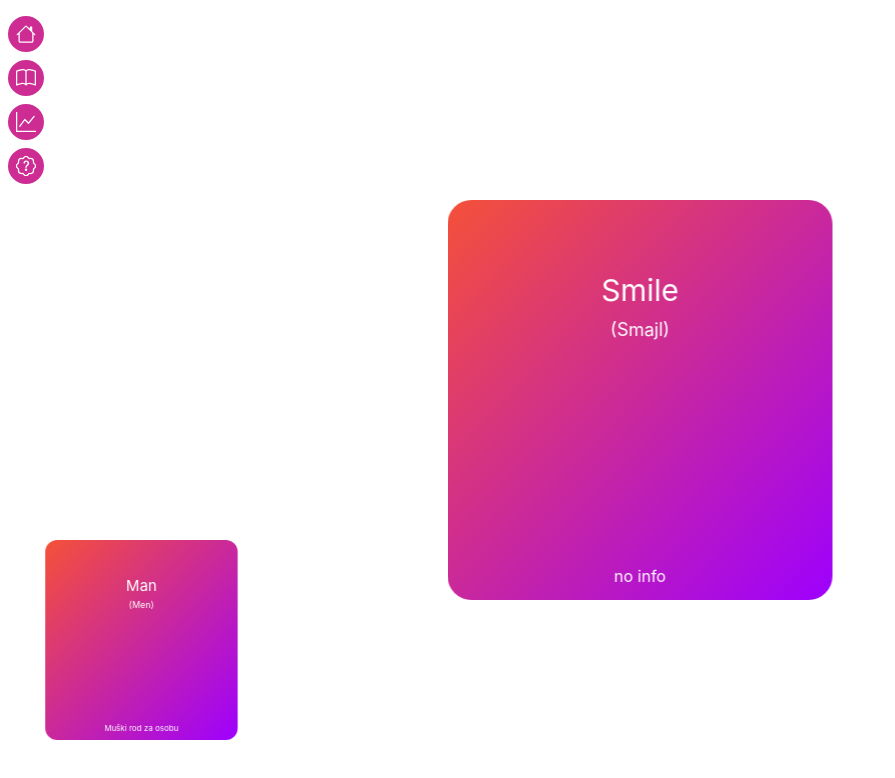
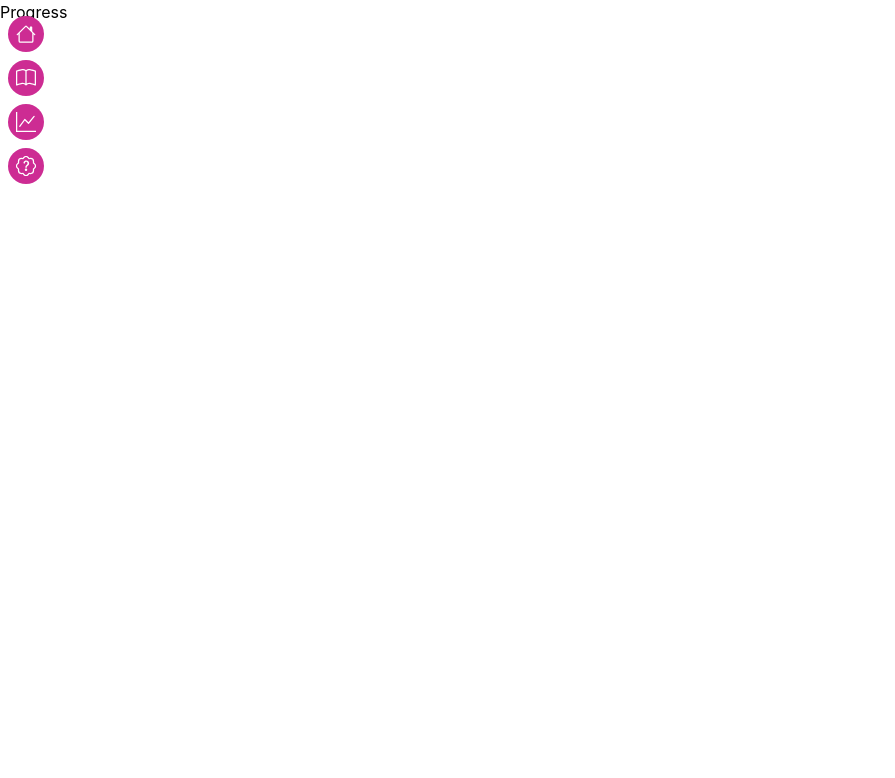
Before and after one commit to semir709/flash_cards, a React (Create React App) app: page /progress in a window 1280 px wide. Shown: the top 778 px of the page, without its empty margins (0-895 px from the left). Built offline with nearby package versions, Linux system fonts and the light colour scheme.

Commit message:
added some new style for cards

```diff
--- a/src/App.js
+++ b/src/App.js
@@ -3,17 +3,18 @@ import Header from "./components/Header";
 import { Route, Routes } from "react-router-dom";
 import Home from "./pages/Home";
 import Words from "./pages/Words";
-import Contanct from "./pages/Contanct";
+import About from "./pages/About";
+import Progress from "./pages/Progress";
 
 function App() {
   return (
     <>
       <Header />
-
       <Routes>
         <Route path="/*" element={<Home />}></Route>
-        <Route path="/words" element={<Words />}></Route>
-        <Route path="/contact" element={<Contanct />}></Route>
+        <Route path="/languages" element={<Words />}></Route>
+        <Route path="/about" element={<About />}></Route>
+        <Route path="/progress" element={<Progress />}></Route>
       </Routes>
     </>
   );
--- a/src/components/Header.js
+++ b/src/components/Header.js
@@ -5,6 +5,7 @@ import { BsBook, BsHouse, BsGraphUp, BsPatchQuestion } from "react-icons/bs";
 import { FiMenu } from "react-icons/fi";
 import { AiOutlineClose } from "react-icons/ai";
 import CustomItem from "./CustomItem";
+import { Link } from "react-router-dom";
 
 const Header = () => {
   const [toggle, setToggle] = useState(false);
@@ -13,27 +14,35 @@ const Header = () => {
       <nav className="hidden sm:block">
         <ul>
           <li>
+            <Link to="/">
               <CustomItem text="Home">
                 <BsHouse fontSize={20} />
               </CustomItem>
+            </Link>
           </li>
 
           <li>
+            <Link to="/languages">
               <CustomItem text="Languages">
                 <BsBook fontSize={20} />
               </CustomItem>
+            </Link>
           </li>
 
           <li>
+            <Link to="/progress">
               <CustomItem text="Progress">
                 <BsGraphUp fontSize={20} />
               </CustomItem>
+            </Link>
           </li>
 
           <li>
+            <Link to="/about">
               <CustomItem text="About Us">
                 <BsPatchQuestion fontSize={20} />
               </CustomItem>
+            </Link>
           </li>
         </ul>
       </nav>
@@ -57,27 +66,35 @@ const Header = () => {
         <motion.div>
           <ul>
             <li>
+              <Link to="/">
                 <CustomItem text="Home">
                   <BsHouse fontSize={20} />
                 </CustomItem>
+              </Link>
             </li>
 
             <li>
+              <Link to="/languages">
                 <CustomItem text="Languages">
                   <BsBook fontSize={20} />
                 </CustomItem>
+              </Link>
             </li>
 
             <li>
+              <Link to="/progress">
                 <CustomItem text="Progress">
                   <BsGraphUp fontSize={20} />
                 </CustomItem>
+              </Link>
             </li>
 
             <li>
+              <Link to="about">
                 <CustomItem text="About Us">
                   <BsPatchQuestion fontSize={20} />
                 </CustomItem>
+              </Link>
             </li>
           </ul>
         </motion.div>
--- a/src/index.css
+++ b/src/index.css
@@ -17,3 +17,11 @@ code {
   font-family: source-code-pro, Menlo, Monaco, Consolas, 'Courier New',
     monospace;
 }
+
+circle,
+rect,
+line {
+  stroke-width: 10px;
+  stroke-linecap: round;
+  fill: transparent;
+}
--- /dev/null
+++ b/src/pages/About.js
@@ -0,0 +1,7 @@
+import React from "react";
+
+const About = () => {
+  return <div>About</div>;
+};
+
+export default About;
--- a/src/pages/Contanct.js
+++ /dev/null
@@ -1,7 +0,0 @@
-import React from "react";
-
-const Contanct = () => {
-  return <div>Contanct</div>;
-};
-
-export default Contanct;
--- a/src/pages/Home.js
+++ b/src/pages/Home.js
@@ -1,145 +1,78 @@
 import React, { useState } from "react";
-import { motion, AnimatePresence } from "framer-motion";
-import Card from "../components/Card";
-
-import { useEffect } from "react";
+import {
+  motion,
+  AnimatePresence,
+  useMotionValue,
+  useTransform,
+} from "framer-motion";
+// import Card from "../components/Card";
 
 const Home = () => {
   const [index, setIndex] = useState(0);
-  const [data, setData] = useState(obj);
 
-  const containerVariants = {
-    default: {
-      width: `${!(window.innerWidth < 440) ? "385px" : "100%"}`,
-      height: 400,
-      position: "absolute",
-      top: "105%",
-      left: `${!(window.innerWidth < 640) ? "-4%" : "50%"}`,
-      translateX: `${!(window.innerWidth < 640) ? "0%" : "-50%"}`,
-      translateY: "-100%",
-      scale: 0.5,
-    },
-    move: {
-      top: "50%",
-      left: "50%",
-      translateY: "-50%",
-      translateX: "-50%",
-      scale: 1,
-      transition: {
-        // delay: 1,
-        duration: 0.5,
-      },
-    },
+  const x = useMotionValue(0);
+  const xInput = [-100, 0, 100];
+  const background = useTransform(x, xInput, [
+    "#ff008c",
+    "#fff",
+    "rgb(230, 255, 0)",
+  ]);
 
-    exit: {
-      x: 1200,
-      opacity: 0,
-      transition: {
-        duration: 0.5,
-      },
-    },
-  };
+  const tickPath = useTransform(x, [10, 100], [0, 1]);
+  const crossPathA = useTransform(x, [-10, -55], [0, 1]);
+  const crossPathB = useTransform(x, [-50, -100], [0, 1]);
+  const color = useTransform(x, xInput, [
+    "rgb(211, 9, 225)",
+    "rgb(68, 0, 255)",
+    "rgb(3, 209, 0)",
+  ]);
+  return (
+    <motion.div
+      style={{ background }}
+      className="h-screen  w-full flex justify-between items-stretch"
+    >
+      <div>left</div>
+      <div className="relative">
+        <div className="absolute top-1/2 left-1/2 -translate-y-1/2 -translate-x-1/2 ">
+          <motion.div
+            drag="x"
+            dragConstraints={{ left: 0, right: 0 }}
+            style={{ x }}
+            className="w-[300px] h-[400px] bg-red-300"
+          >
+            <svg className="progress-icon" viewBox="0 0 50 50">
+              <motion.path
+                fill="none"
+                strokeWidth="2"
+                stroke={color}
+                d="M14,26 L 22,33 L 35,16"
+                strokeDasharray="0 1"
+                style={{ pathLength: tickPath }}
+              />
 
-  const changeIndex = () => {
-    if (index + 1 === data.length - 1) {
-      const last = data[data.length - 1]; // take last element
-      data.pop(); // remove last element
-      data.sort(() => Math.random() - 0.5); // randomize order of elements
-      data.unshift(last); // add last element on the beginnig of array
-      setIndex(0);
-    } else {
-      setIndex((prev) => prev + 1);
-    }
-  };
-
-  return (
-    <main className="h-screen  w-full relative ">
-      <div className="">
-        <motion.div
-          variants={containerVariants}
-          initial="default"
-          key={index + 1}
-        >
-          <Card data={data[index + 1]} animation={false} />
-        </motion.div>
+              <motion.path
+                fill="none"
+                strokeWidth="2"
+                stroke={color}
+                d="M17,17 L33,33"
+                strokeDasharray="0 1"
+                style={{ pathLength: crossPathA }}
+              />
+              <motion.path
+                fill="none"
+                strokeWidth="2"
+                stroke={color}
+                d="M33,17 L17,33"
+                strokeDasharray="0 1"
+                style={{ pathLength: crossPathB }}
+              />
+            </svg>
+          </motion.div>
+        </div>
       </div>
-
-      <AnimatePresence>
-        <motion.div
-          variants={containerVariants}
-          initial="default"
-          animate="move"
-          exit="exit"
-          key={index}
-          drag
-          dragConstraints={{
-            top: -50,
-            left: -50,
-            right: 50,
-            bottom: 50,
-          }}
-        >
-          <Card data={data[index]} changeIndex={changeIndex} animation={true} />
-        </motion.div>
-      </AnimatePresence>
-    </main>
+      <div>right</div>
+    </motion.div>
   );
 };
 
 export default Home;
-
-let obj = [
-  {
-    id: 1,
-    word: "Smile",
-    pronuced: "(Smajl)",
-    translate: "Osmjeh",
-    translate_info: "Smijeh, veseo",
-    rule_info: "no info",
-  },
-
-  {
-    id: 2,
-    word: "Man",
-    pronuced: "(Men)",
-    translate: "Čovjek",
-    translate_info: "Čovjek, osoba, muškarac",
-    rule_info: "Muški rod za osobu",
-  },
-
-  {
-    id: 3,
-    word: "Ball",
-    pronuced: "(Booll)",
-    translate: "Lopta",
-    translate_info: "no translate info",
-    rule_info: "za muški i ženski rod",
-  },
-
-  {
-    id: 4,
-    word: "Football",
-    pronuced: "(Futball)",
-    translate: "Nogomeeet",
-    translate_info: "no translate info",
-    rule_info: "za muški i ženski rod",
-  },
-
-  {
-    id: 5,
-    word: "House",
-    pronuced: "(Hause)",
-    translate: "Kuca",
-    translate_info: "no translate info",
-    rule_info: "za muški i ženski rod",
-  },
-
-  {
-    id: 6,
-    word: "Best",
-    pronuced: "(Best)",
-    translate: "Najbolji",
-    translate_info: "no translate info",
-    rule_info: "za muški i ženski rod",
-  },
-];
--- /dev/null
+++ b/src/pages/Progress.js
@@ -0,0 +1,7 @@
+import React from "react";
+
+const Progress = () => {
+  return <div>Progress</div>;
+};
+
+export default Progress;
```
Lines whose indentation alone changed are shown as unchanged.
